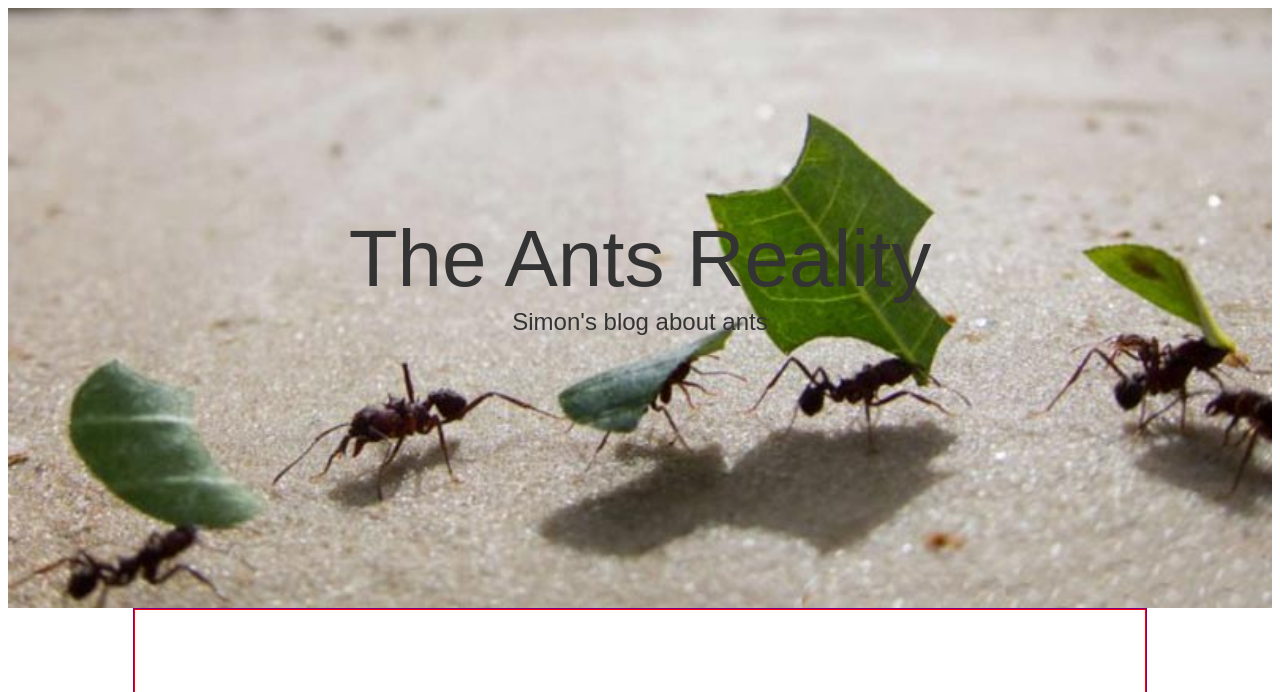
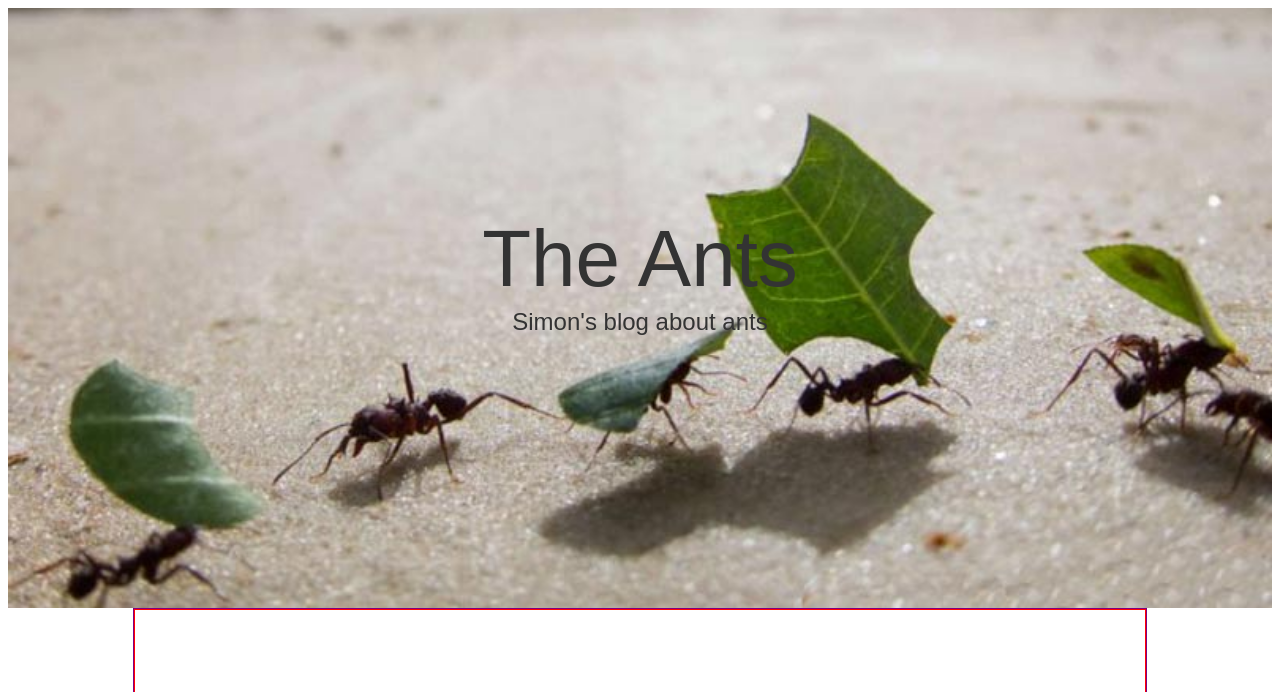
Before and after one commit to anatinge/uxdiary, a plain HTML site: page index.html in a window 1280 px wide. Shown: the top 692 px of the page. Drawn offline with Linux system fonts and the light colour scheme.

Commit message:
New title

```diff
--- a/index.html
+++ b/index.html
@@ -110,7 +110,7 @@ button:hover {
 <!--HEADER-->
     <div class="header">
     <div class="header-text">
-        <div style="font-size: 80px;";>The Ants Reality</div>
+        <div style="font-size: 80px;";>The Ants</div>
         <div style="font-size: 24px; padding-top: 40px;";>Simon's blog about ants</div>
     </div>
     </div>
```
